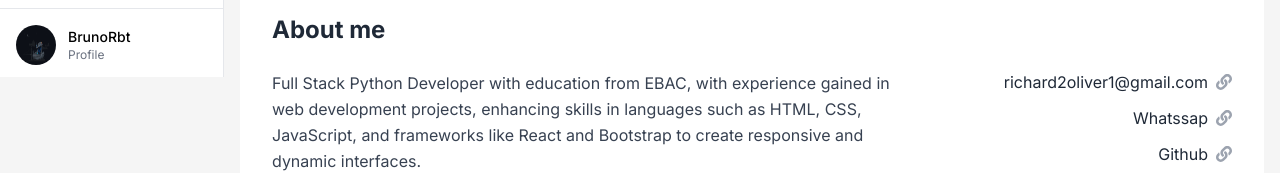
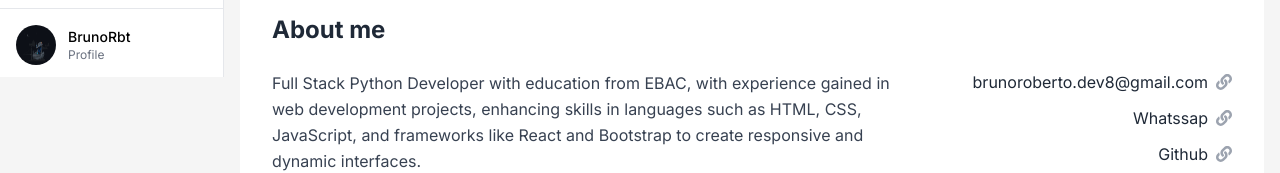
Before and after one commit to BrunoRbt/portifolio, a React (Create React App) app in the folder meu-portfolio/: page / in a window 1280 px wide. Shown: the part 723-896 px from the top of the page. Built offline with nearby package versions, Linux system fonts and the light colour scheme.

Commit message:
alterando o email principal

```diff
--- a/meu-portfolio/src/App.tsx
+++ b/meu-portfolio/src/App.tsx
@@ -73,8 +73,8 @@ const AppContent: React.FC = () => {
     },
     contacts: {
       email: {
-        value: 'richard2oliver1@gmail.com',
-        url: 'https://mail.google.com/mail/?view=cm&fs=1&to=richard2oliver1@gmail.com&su=Contato%20atrav%C3%A9s%20do%20Portf%C3%B3lio&body=Ol%C3%A1%20Richard%2C%0A%0AEstou%20entrando%20em%20contato%20atrav%C3%A9s%20do%20seu%20portf%C3%B3lio.'
+        value: 'brunoroberto.dev8@gmail.com',
+        url: 'https://mail.google.com/mail/?view=cm&fs=1&to=brunoroberto.dev8@gmail.com&su=Oi%20Bruno!%20vim%20através%20do%20seu%20portfólio'
       },
       whatsapp: {
         value: 'Whatssap',
--- a/meu-portfolio/src/components/sidebar/Sidebar.tsx
+++ b/meu-portfolio/src/components/sidebar/Sidebar.tsx
@@ -71,8 +71,8 @@ const Sidebar: React.FC<SidebarProps> = ({ activeItem, setActiveItem }) => {
   // Dados de contato
   const contacts: Contacts = {
     email: {
-      value: 'richard2oliver1@gmail.com',
-      url: 'https://mail.google.com/mail/?view=cm&fs=1&to=richard2oliver1@gmail.com&su=Contato%20Portfolio'
+      value: 'brunoroberto.dev8@gmail.com',
+      url: 'https://mail.google.com/mail/?view=cm&fs=1&to=brunoroberto.dev8@gmail.com&su=Oi%20Bruno!%20vim%20através%20do%20seu%20portfólio'
     },
     whatsapp: {
       value: 'WhatsApp',
```
